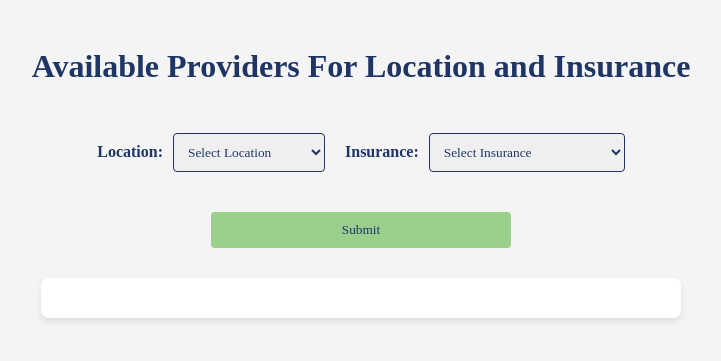
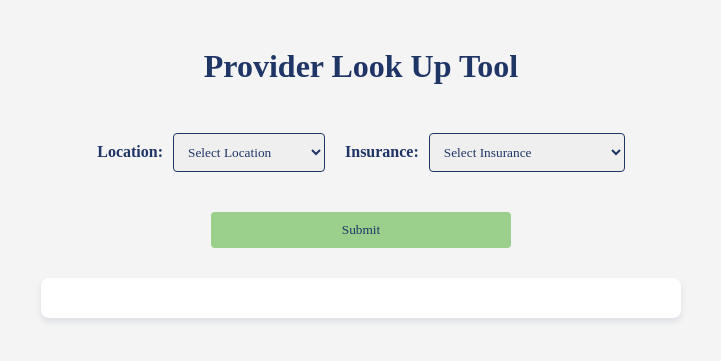
Before and after one commit to J4cobandre/bookv3, a Flask app: page / in a window 1280 px wide. Shown: the top 361 px of the page, without its empty margins (279-1000 px from the left). Run offline with Flask 3, Linux system fonts and the light colour scheme; some web fonts are replaced.

Commit message:
Update index.html

```diff
--- a/templates/index.html
+++ b/templates/index.html
@@ -293,7 +293,7 @@
     </script>
 </head>
 <body>
-    <h1>Available Providers For Location and Insurance</h1>
+    <h1>Provider Look Up Tool</h1>
     <div class="dropdown-container">
         <div class="dropdown-item">
             <label for="site"><strong>Location:</strong></label>
```
